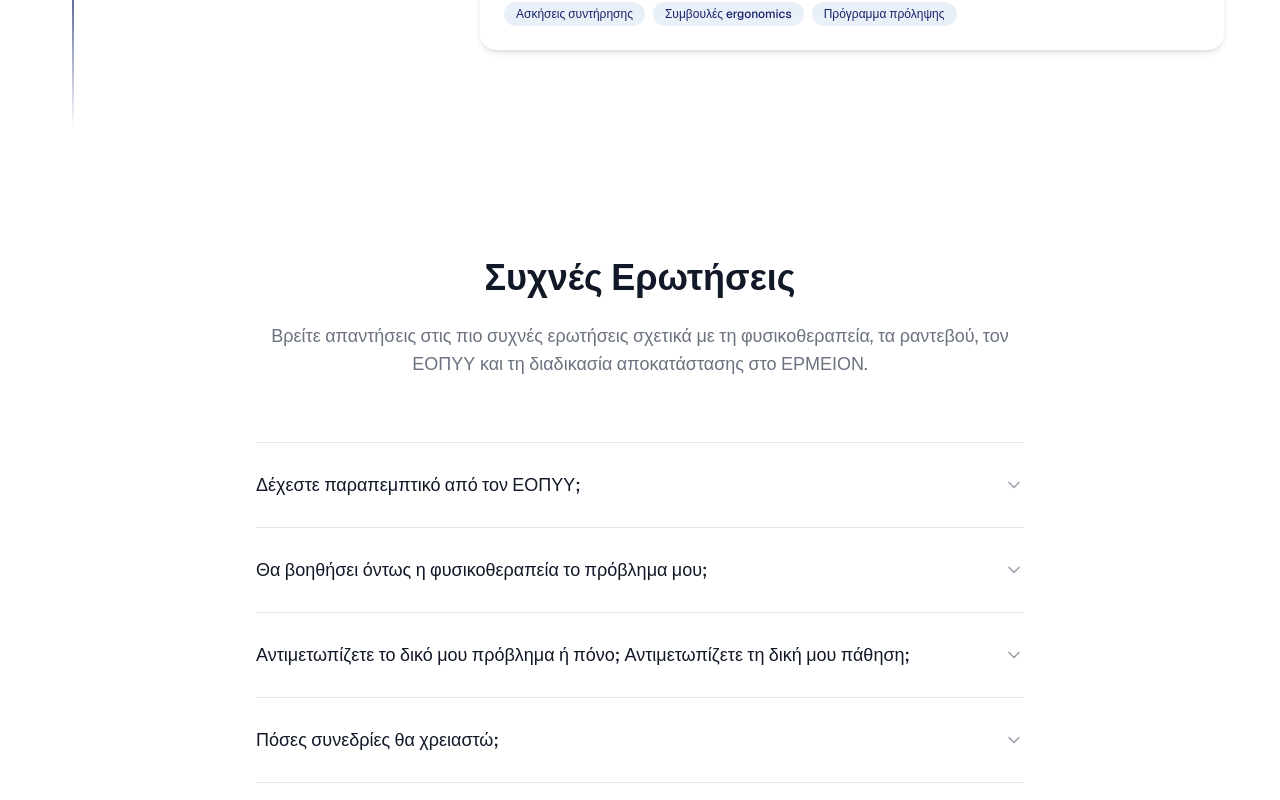
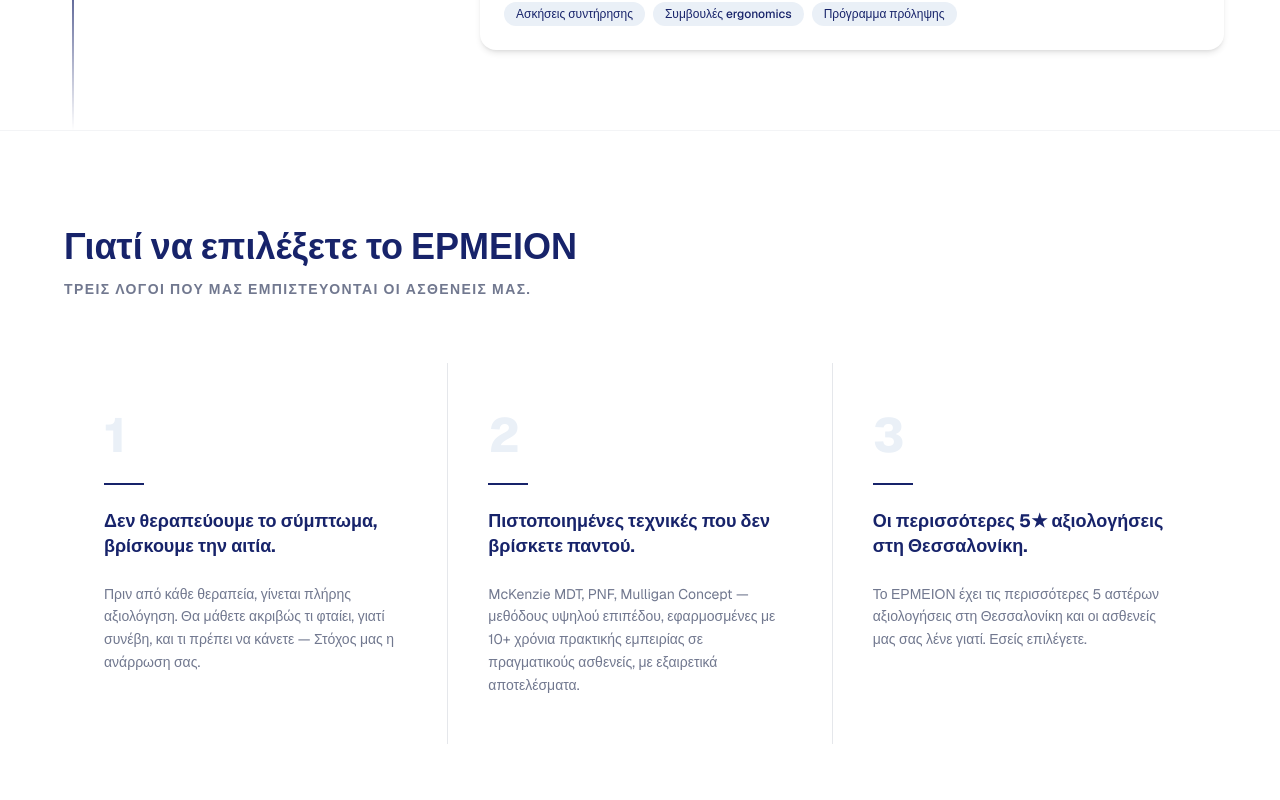
Before and after one commit to Ermeion/ermeion-website, a React (Vite) app: page / in a window 1280 px wide. Shown: the part 5420-6220 px from the top of the page. Built offline with nearby package versions, Linux system fonts and the light colour scheme.

Commit message:
Updated App.tsx

```diff
--- a/src/App.tsx
+++ b/src/App.tsx
@@ -628,6 +628,77 @@ function ProcessSection() {
   return <Timeline data={processSteps} />;
 }
 
+// Why Choose Ermeion Section Component
+const trustPoints = [
+  {
+    number: '1',
+    title: 'Δεν θεραπεύουμε το σύμπτωμα, βρίσκουμε την αιτία.',
+    body: 'Πριν από κάθε θεραπεία, γίνεται πλήρης αξιολόγηση. Θα μάθετε ακριβώς τι φταίει, γιατί συνέβη, και τι πρέπει να κάνετε — Στόχος μας η ανάρρωση σας.',
+  },
+  {
+    number: '2',
+    title: 'Πιστοποιημένες τεχνικές που δεν βρίσκετε παντού.',
+    body: 'McKenzie MDT, PNF, Mulligan Concept — μεθόδους υψηλού επιπέδου, εφαρμοσμένες με 10+ χρόνια πρακτικής εμπειρίας σε πραγματικούς ασθενείς, με εξαιρετικά αποτελέσματα.',
+  },
+  {
+    number: '3',
+    title: 'Οι περισσότερες 5★ αξιολογήσεις στη Θεσσαλονίκη.',
+    body: 'Το ΕΡΜΕΙΟΝ έχει τις περισσότερες 5 αστέρων αξιολογήσεις στη Θεσσαλονίκη και οι ασθενείς μας σας λένε γιατί. Εσείς επιλέγετε.',
+  },
+];
+
+function WhyChooseSection() {
+  return (
+    <section className="py-24 px-6 md:px-16 bg-white border-t border-gray-100">
+      <div className="max-w-6xl mx-auto">
+        {/* Header */}
+        <div className="mb-16">
+          <h2
+            className="text-3xl md:text-4xl font-extrabold mb-3 leading-tight"
+            style={{ color: '#17236a' }}
+          >
+            Γιατί να επιλέξετε το ΕΡΜΕΙΟΝ
+          </h2>
+          <p className="text-sm uppercase tracking-widest font-semibold" style={{ color: '#71788f' }}>
+            Τρεις λόγοι που μας εμπιστεύονται οι ασθενείς μας.
+          </p>
+        </div>
+
+        {/* Three columns */}
+        <div className="grid grid-cols-1 md:grid-cols-3 gap-px bg-gray-200">
+          {trustPoints.map((point) => (
+            <div key={point.number} className="bg-white px-8 py-10 md:px-10 md:py-12 flex flex-col gap-6">
+              {/* Number */}
+              <span
+                className="text-5xl font-extrabold leading-none select-none"
+                style={{ color: '#eaf0f7' }}
+              >
+                {point.number}
+              </span>
+              {/* Divider */}
+              <div className="w-10 h-0.5" style={{ backgroundColor: '#17236a' }} />
+              {/* Title */}
+              <h3
+                className="text-lg font-bold leading-snug"
+                style={{ color: '#17236a' }}
+              >
+                {point.title}
+              </h3>
+              {/* Body */}
+              <p
+                className="text-sm leading-relaxed flex-1"
+                style={{ color: '#71788f' }}
+              >
+                {point.body}
+              </p>
+            </div>
+          ))}
+        </div>
+      </div>
+    </section>
+  );
+}
+
 // Testimonials Section Component
 const SQRT_5000 = Math.sqrt(5000);
 
@@ -1078,6 +1149,7 @@ function App() {
       <WhyErmeionSection />
       <TestimonialsSection />
       <ProcessSection />
+      <WhyChooseSection />
       <FAQSection />
       <FinalCTASection />
     </div>
```
